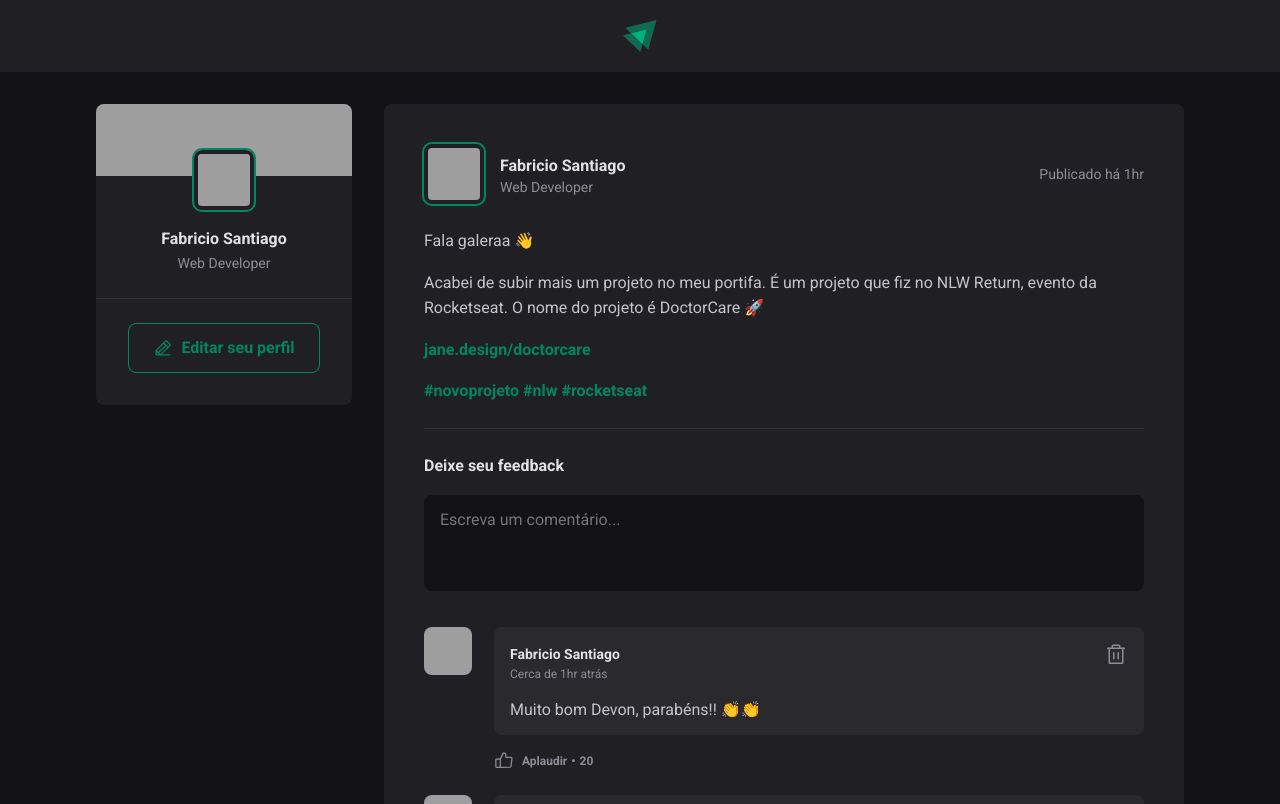
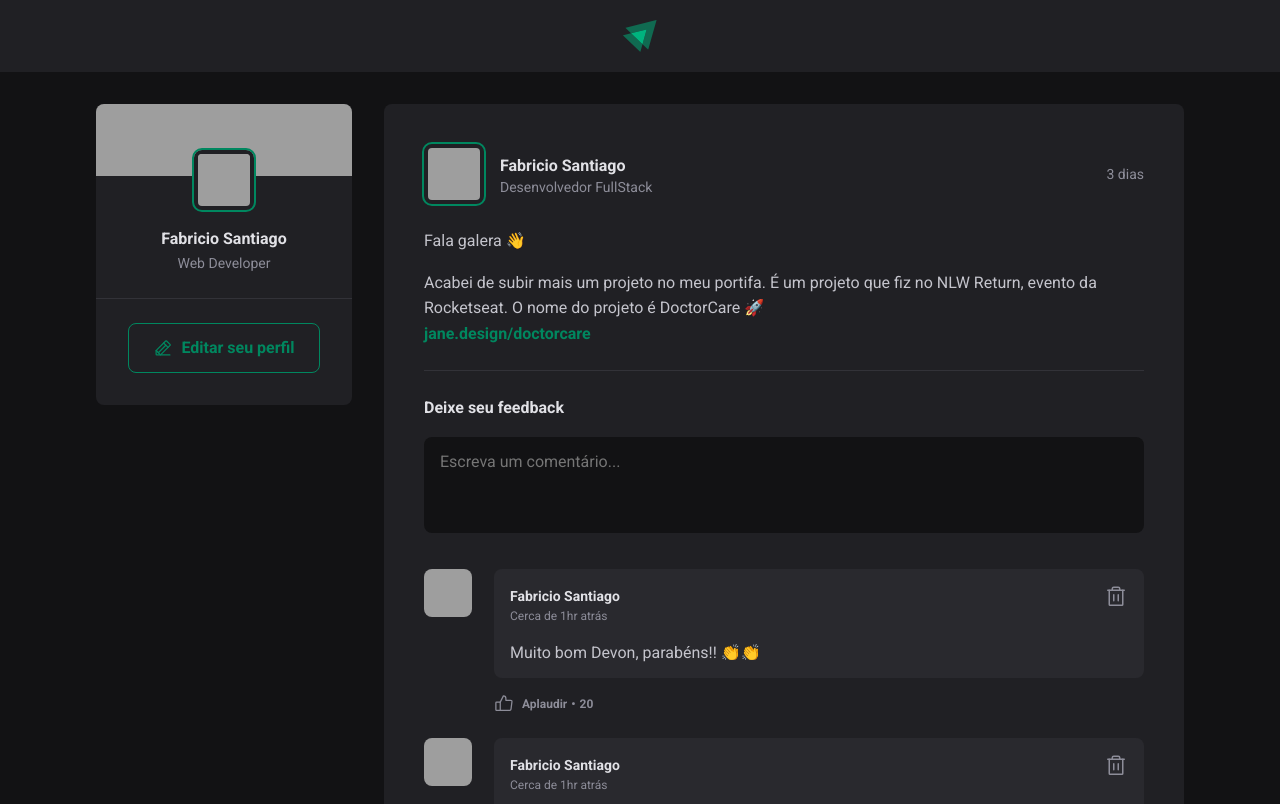
Before and after one commit to fsanntiago/social-midia-timeline-reactjs, a React (Vite) app: page / in a window 1280 px wide. Shown: the top 804 px of the page. Built offline with nearby package versions, Linux system fonts and the light colour scheme; grey boxes are pictures that could not be loaded.

Commit message:
refactor: add data to post

```diff
--- a/package.json
+++ b/package.json
@@ -10,6 +10,7 @@
     "preview": "vite preview"
   },
   "dependencies": {
+    "date-fns": "^3.6.0",
     "phosphor-react": "^1.4.1",
     "react": "^18.2.0",
     "react-dom": "^18.2.0"
--- a/src/App.jsx
+++ b/src/App.jsx
@@ -4,6 +4,45 @@
 
 import styles from './App.module.css'
 import './global.css'
+
+const posts = [
+  {
+    id: 1,
+    author: {
+      avatarUrl: 'https://github.com/fsanntiago.png',
+      name: 'Fabricio Santiago',
+      role: 'Desenvolvedor FullStack',
+    },
+    content: [
+      { type: 'paragraph', content: 'Fala galera 👋' },
+      {
+        type: 'paragraph',
+        content:
+          'Acabei de subir mais um projeto no meu portifa. É um projeto que fiz no NLW Return, evento da Rocketseat. O nome do projeto é DoctorCare 🚀',
+      },
+      { type: 'link', content: 'jane.design/doctorcare' },
+    ],
+    publishedAt: new Date('2024-04-25 09:00:00'),
+  },
+  {
+    id: 2,
+    author: {
+      avatarUrl: 'https://github.com/fsanntiago.png',
+      name: 'Maria',
+      role: 'Design',
+    },
+    content: [
+      { type: 'paragraph', content: 'Fala galera 👋' },
+      {
+        type: 'paragraph',
+        content:
+          'Acabei de subir mais um projeto no meu portifa. É um projeto que fiz no NLW Return, evento da Rocketseat. O nome do projeto é DoctorCare 🚀',
+      },
+      { type: 'link', content: 'jane.design/doctorcare' },
+    ],
+    publishedAt: new Date('2024-04-24 22:02:00'),
+  },
+]
 
 export function App() {
   return (
@@ -13,8 +52,16 @@
       <div className={styles.wrapper}>
         <Sidebar />
         <main>
-          <Post />
-          <Post />
+          {posts.map((post) => {
+            return (
+              <Post
+                key={post.id}
+                author={post.author}
+                content={post.content}
+                publishedAt={post.publishedAt}
+              />
+            )
+          })}
         </main>
       </div>
     </div>
--- a/src/components/Post.jsx
+++ b/src/components/Post.jsx
@@ -1,37 +1,48 @@
+import { format, formatDistanceToNow } from 'date-fns'
+import ptBR from 'date-fns/locale/pt-BR'
+
 import { Avatar } from './Avatar'
 import { Comment } from './Comment'
+
 import styles from './Post.module.css'
 
-export function Post() {
+export function Post({ author, content, publishedAt }) {
+  const publishedDateFormatted = format(
+    publishedAt,
+    "d 'de' LLLL 'às' HH:mm'h'",
+    { locale: ptBR },
+  )
+
+  const publishedDateRelativeToNow = formatDistanceToNow(publishedAt, {
+    locale: ptBR,
+    addSufix: true,
+  })
+
   return (
     <article className={styles.post}>
       <header>
-        <Avatar src="https://github.com/fsanntiago.png" />
+        <Avatar src={author.avatarUrl} />
         <div className={styles.authorInfo}>
-          <strong>Fabricio Santiago</strong>
-          <span>Web Developer</span>
+          <strong>{author.name}</strong>
+          <span>{author.role}</span>
         </div>
         <time
-          title="22 de Abril às 10:02h"
-          dateTime="2024-04-22 10:02:00"
+          title={publishedDateFormatted}
+          dateTime={publishedAt.toISOString()}
           className={styles.data}
         >
-          Publicado há 1hr
+          {publishedDateRelativeToNow}
         </time>
       </header>
 
       <div className={styles.content}>
-        <p>Fala galeraa 👋</p>
-        <p>
-          Acabei de subir mais um projeto no meu portifa. É um projeto que fiz
-          no NLW Return, evento da Rocketseat. O nome do projeto é DoctorCare 🚀
-        </p>
-        <p>
-          <a href="">jane.design/doctorcare</a>
-        </p>
-        <p>
-          <a href="">#novoprojeto #nlw #rocketseat</a>
-        </p>
+        {content.map((item) => {
+          if (item.type === 'paragraph') {
+            return <p>{item.content}</p>
+          } else if (item.type === 'link') {
+            return <a href="">{item.content}</a>
+          }
+        })}
       </div>
 
       <form className={styles.commentForm}>
```
Also changed, not shown: 1 other file (tests, documents, lock files or other folders).
